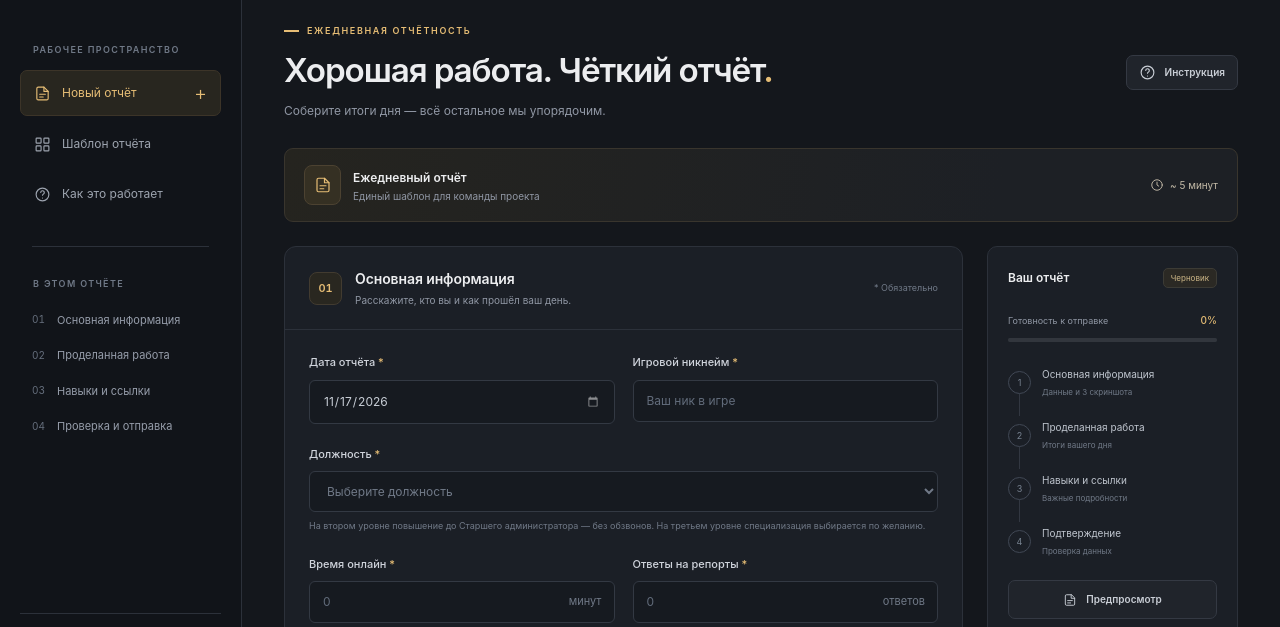
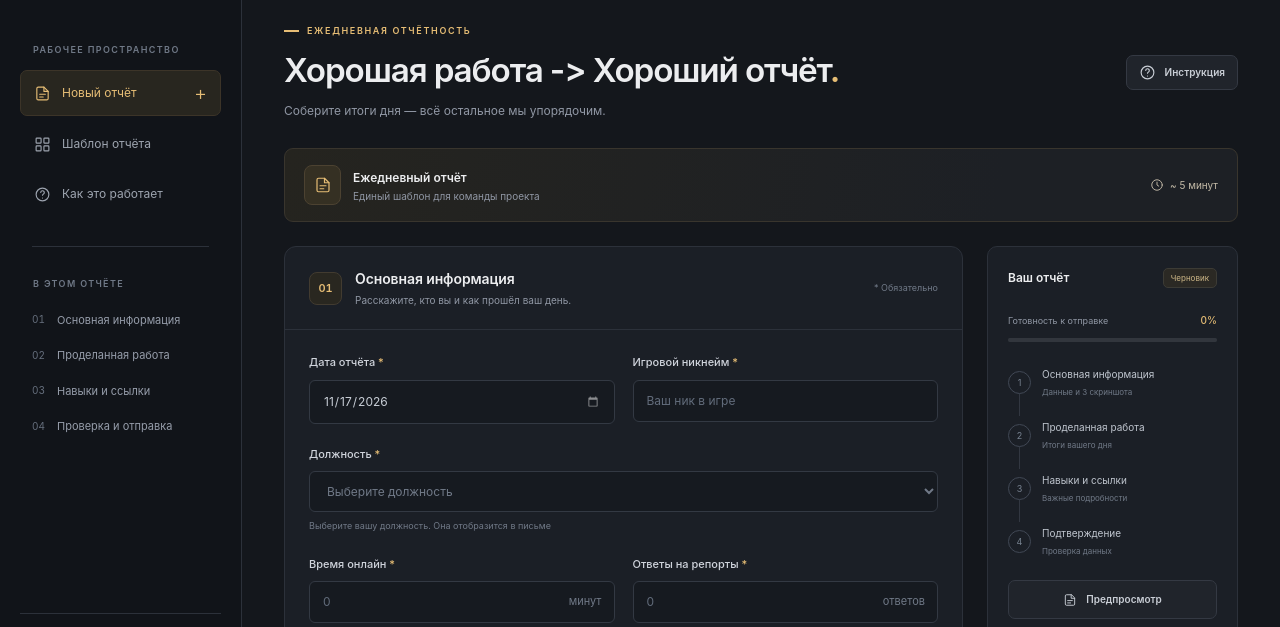
Before and after one commit to Service-MyTanks/MT-DOCS, a plain HTML site: page index.html in a window 1280 px wide. Shown: the part 95-722 px from the top of the page. Drawn offline with Linux system fonts and the light colour scheme.

Commit message:
Update index.html
Re-write some options and pharameters

```diff
--- a/index.html
+++ b/index.html
@@ -48,7 +48,7 @@
   <div class="workspace">
     <header class="topbar"><div class="breadcrumb">Отчётность <span>/</span> <strong>Новый отчёт</strong></div><div class="topbar-right"><span class="draft-indicator" id="draft-status" role="status"><span></span>Новый черновик</span><img class="topbar-avatar" src="./mytanks-avatar.jpg" alt="MyTanks" width="36" height="36"></div></header>
     <main id="main">
-      <div class="page-heading"><div><div class="eyebrow"><span></span>ЕЖЕДНЕВНАЯ ОТЧЁТНОСТЬ</div><h1>Хорошая работа.<br class="mobile-break"> Чёткий отчёт<span>.</span></h1><p>Соберите итоги дня — всё остальное мы упорядочим.</p></div><button class="button button-secondary heading-help" type="button" data-open="help"><svg><use href="#i-help"/></svg>Инструкция</button></div>
+      <div class="page-heading"><div><div class="eyebrow"><span></span>ЕЖЕДНЕВНАЯ ОТЧЁТНОСТЬ</div><h1>Хорошая работа -><br class="mobile-break"> Хороший отчёт<span>.</span></h1><p>Соберите итоги дня — всё остальное мы упорядочим.</p></div><button class="button button-secondary heading-help" type="button" data-open="help"><svg><use href="#i-help"/></svg>Инструкция</button></div>
       <div class="intro-strip"><div><span class="intro-icon"><svg><use href="#i-doc"/></svg></span><span><strong>Ежедневный отчёт</strong><small>Единый шаблон для команды проекта</small></span></div><span class="time-estimate"><svg><use href="#i-clock"/></svg>~ 5 минут</span></div>
       <noscript><div class="notice">Для заполнения, проверки и отправки отчёта включите JavaScript в браузере.</div></noscript>
       <div class="content-grid">
@@ -79,7 +79,7 @@
                     <option>Старший администратор</option>
                   </optgroup>
                   <optgroup label="3. Старший состав — на выбор">
-                    <option>Тестировщики</option>
+                    <option>Тестировщик</option>
                     <option>Медиа-продакшн</option>
                     <option>Технический специалист</option>
                     <option>Следящий за форумом</option>
@@ -99,7 +99,7 @@
                     <option>Заместитель главного администратора</option>
                   </optgroup>
                 </select>
-                <small id="position-hint">На втором уровне повышение до Старшего администратора — без обзвонов. На третьем уровне специализация выбирается по желанию.</small>
+                <small id="position-hint">Выберите вашу должность. Она отобразится в письме</small>
               </div>
               <div class="field-row"><div class="field"><label for="online-minutes">Время онлайн <span>*</span></label><div class="input-with-unit"><input type="number" id="online-minutes" min="0" max="1440" step="1" placeholder="0" inputmode="numeric" required><span>минут</span></div><small>Общее время за отчётный день</small></div><div class="field"><label for="report-count">Ответы на репорты <span>*</span></label><div class="input-with-unit"><input type="number" id="report-count" min="0" max="99999" step="1" placeholder="0" inputmode="numeric" required><span>ответов</span></div><small>Укажите 0, если ответов не было</small></div></div>
               <div class="upload-heading"><label for="screenshot-1">Ссылки на скриншоты онлайна <span>*</span></label><span>3 ссылки</span></div>
```
